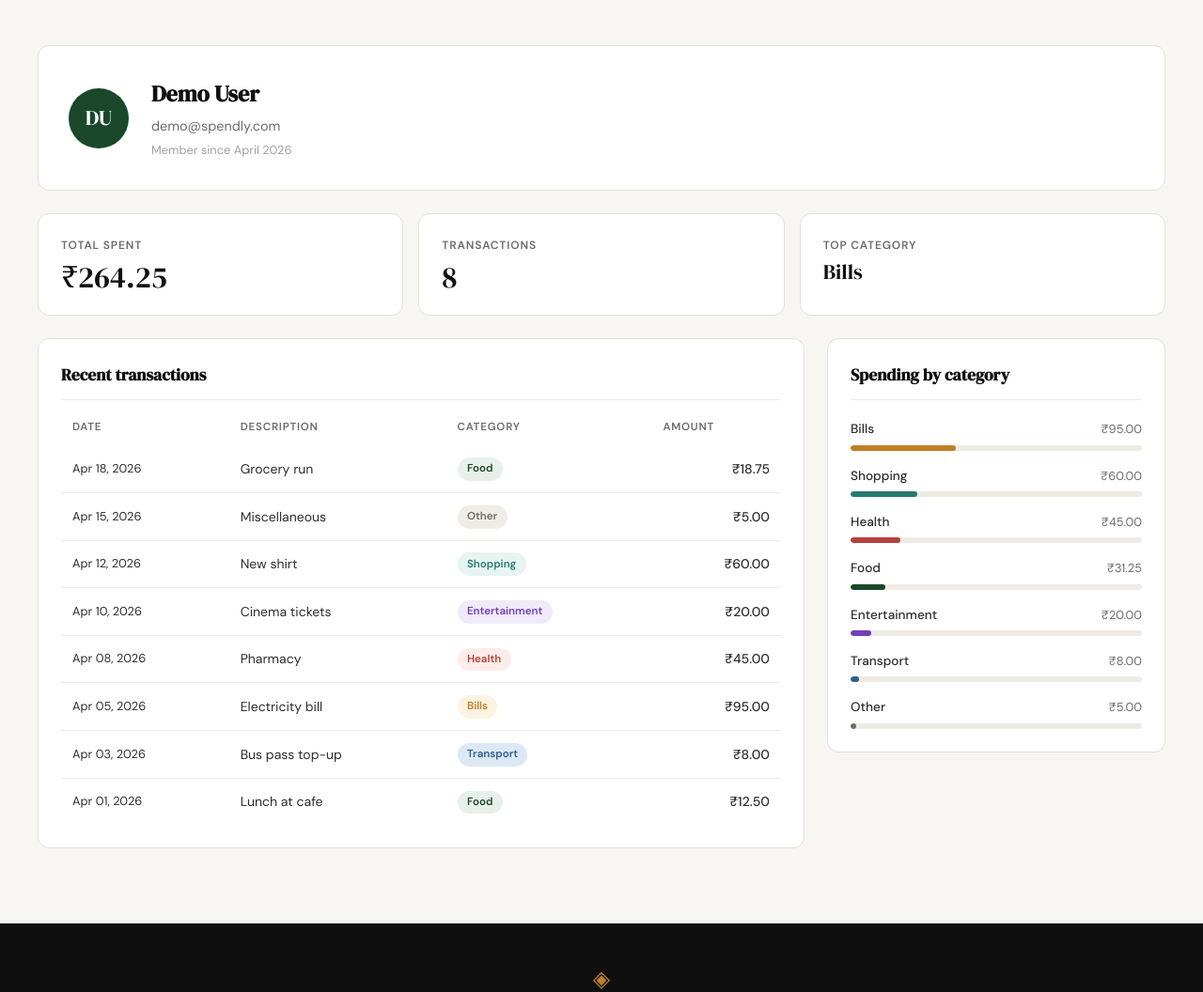
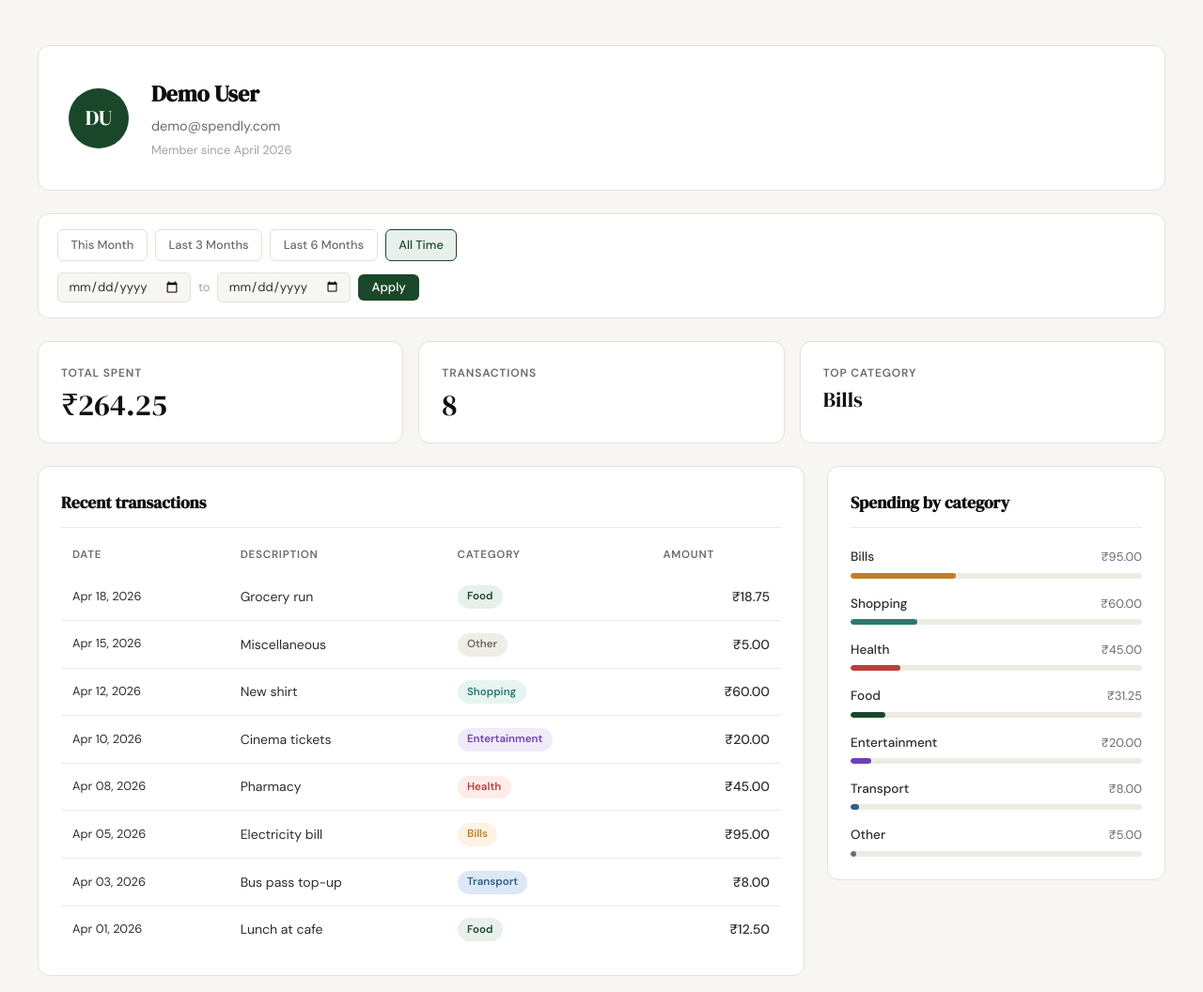
Before and after one commit to Azahar002/Spendly, a Flask app: page /profile in a window 1280 px wide. Shown: the part 61-1117 px from the top of the page at 94% size. Run offline with Flask 3, Linux system fonts and the light colour scheme; a user stored in the database is signed in; data comes from the database, SQL or seed files in the repository.

Commit message:
add data filter to profile page

```diff
--- a/app.py
+++ b/app.py
@@ -1,3 +1,4 @@
+from datetime import datetime, date as _date, timedelta
 from flask import Flask, render_template, request, redirect, url_for, session
 from werkzeug.security import generate_password_hash, check_password_hash
 from database.db import get_db, init_db, seed_db, create_user, get_user_by_email
@@ -91,20 +92,28 @@ def logout():
 # Profile data helpers                                                #
 # ------------------------------------------------------------------ #
 
+def _parse_date(val):
+    try:
+        datetime.strptime(val, '%Y-%m-%d')
+        return val
+    except (ValueError, TypeError):
+        return None
+
+
 def _build_user(user_id):
     return get_user_by_id(user_id)
 
 
-def _build_stats(user_id):
-    return get_summary_stats(user_id)
+def _build_stats(user_id, date_from=None, date_to=None):
+    return get_summary_stats(user_id, date_from=date_from, date_to=date_to)
 
 
-def _build_transactions(user_id):
-    return get_recent_transactions(user_id)
+def _build_transactions(user_id, date_from=None, date_to=None):
+    return get_recent_transactions(user_id, date_from=date_from, date_to=date_to)
 
 
-def _build_categories(user_id):
-    return get_category_breakdown(user_id)
+def _build_categories(user_id, date_from=None, date_to=None):
+    return get_category_breakdown(user_id, date_from=date_from, date_to=date_to)
 
 
 @app.route("/profile")
@@ -112,12 +121,44 @@ def profile():
     if not session.get("user_id"):
         return redirect(url_for("login"))
     uid = session["user_id"]
+
+    date_from = _parse_date(request.args.get("date_from", ""))
+    date_to   = _parse_date(request.args.get("date_to", ""))
+    error = None
+    if date_from and date_to and date_from > date_to:
+        error = "Start date must be before end date."
+        date_from = date_to = None
+
+    today          = _date.today().isoformat()
+    first_of_month = _date.today().replace(day=1).isoformat()
+    three_ago      = (_date.today() - timedelta(days=90)).isoformat()
+    six_ago        = (_date.today() - timedelta(days=180)).isoformat()
+    presets = [
+        {"key": "this_month", "label": "This Month",    "from": first_of_month, "to": today},
+        {"key": "last_3",     "label": "Last 3 Months", "from": three_ago,      "to": today},
+        {"key": "last_6",     "label": "Last 6 Months", "from": six_ago,        "to": today},
+        {"key": "all_time",   "label": "All Time",      "from": None,           "to": None},
+    ]
+
+    active_preset = "all_time"
+    if date_from or date_to:
+        active_preset = "custom"
+        for p in presets:
+            if date_from == p["from"] and date_to == p["to"]:
+                active_preset = p["key"]
+                break
+
     return render_template(
         "profile.html",
         user=_build_user(uid),
-        stats=_build_stats(uid),
-        transactions=_build_transactions(uid),
-        categories=_build_categories(uid),
+        stats=_build_stats(uid, date_from=date_from, date_to=date_to),
+        transactions=_build_transactions(uid, date_from=date_from, date_to=date_to),
+        categories=_build_categories(uid, date_from=date_from, date_to=date_to),
+        date_from=date_from,
+        date_to=date_to,
+        presets=presets,
+        active_preset=active_preset,
+        error=error,
     )
 
 
--- a/database/queries.py
+++ b/database/queries.py
@@ -1,5 +1,11 @@
 from datetime import datetime
 from database.db import get_db
+
+
+def _date_clause(date_from, date_to):
+    if date_from and date_to:
+        return ' AND date BETWEEN ? AND ?', [date_from, date_to]
+    return '', []
 
 
 def get_user_by_id(user_id):
@@ -23,24 +29,19 @@ def get_user_by_id(user_id):
     }
 
 
-def get_summary_stats(user_id):
+def get_summary_stats(user_id, date_from=None, date_to=None):
     """Return dict: total_spent (float), tx_count (int), top_category (str or "—")."""
+    dc, dp = _date_clause(date_from, date_to)
     conn = get_db()
     row = conn.execute(
-        '''SELECT COALESCE(SUM(amount), 0) as total_spent,
-                  COUNT(*) as tx_count
-           FROM expenses
-           WHERE user_id = ?''',
-        (user_id,)
+        'SELECT COALESCE(SUM(amount), 0) as total_spent, COUNT(*) as tx_count'
+        ' FROM expenses WHERE user_id = ?' + dc,
+        [user_id] + dp
     ).fetchone()
     top_row = conn.execute(
-        '''SELECT category
-           FROM expenses
-           WHERE user_id = ?
-           GROUP BY category
-           ORDER BY SUM(amount) DESC
-           LIMIT 1''',
-        (user_id,)
+        'SELECT category FROM expenses WHERE user_id = ?' + dc
+        + ' GROUP BY category ORDER BY SUM(amount) DESC LIMIT 1',
+        [user_id] + dp
     ).fetchone()
     conn.close()
     return {
@@ -50,16 +51,15 @@ def get_summary_stats(user_id):
     }
 
 
-def get_recent_transactions(user_id, limit=10):
+def get_recent_transactions(user_id, limit=10, date_from=None, date_to=None):
     """Return list of dicts: date ("Mon DD, YYYY"), description, category, amount. Newest first."""
+    dc, dp = _date_clause(date_from, date_to)
     conn = get_db()
     rows = conn.execute(
-        '''SELECT date, description, category, amount
-           FROM expenses
-           WHERE user_id = ?
-           ORDER BY date DESC
-           LIMIT ?''',
-        (user_id, limit)
+        'SELECT date, description, category, amount'
+        ' FROM expenses WHERE user_id = ?' + dc
+        + ' ORDER BY date DESC LIMIT ?',
+        [user_id] + dp + [limit]
     ).fetchall()
     conn.close()
     result = []
@@ -74,16 +74,15 @@ def get_recent_transactions(user_id, limit=10):
     return result
 
 
-def get_category_breakdown(user_id):
+def get_category_breakdown(user_id, date_from=None, date_to=None):
     """Return list of dicts: name, total (float), pct (int). Sorted by total DESC. pcts sum to 100."""
+    dc, dp = _date_clause(date_from, date_to)
     conn = get_db()
     rows = conn.execute(
-        '''SELECT category as name, SUM(amount) as total
-           FROM expenses
-           WHERE user_id = ?
-           GROUP BY category
-           ORDER BY total DESC''',
-        (user_id,)
+        'SELECT category as name, SUM(amount) as total'
+        ' FROM expenses WHERE user_id = ?' + dc
+        + ' GROUP BY category ORDER BY total DESC',
+        [user_id] + dp
     ).fetchall()
     conn.close()
     if not rows:
--- a/static/css/profile.css
+++ b/static/css/profile.css
@@ -214,6 +214,105 @@
 .cat-bar--other         { background: var(--cat-other-fg); }
 
 /* ------------------------------------------------------------------ */
+/* Filter bar                                                          */
+/* ------------------------------------------------------------------ */
+
+.filter-bar {
+    background: var(--paper-card);
+    border: 1px solid var(--border);
+    border-radius: var(--radius-md);
+    padding: 1rem 1.25rem;
+    margin-bottom: 1.5rem;
+    display: flex;
+    flex-direction: column;
+    gap: 0.75rem;
+}
+
+.filter-presets {
+    display: flex;
+    flex-wrap: wrap;
+    gap: 0.5rem;
+}
+
+.preset-btn {
+    display: inline-block;
+    padding: 0.35rem 0.85rem;
+    border: 1px solid var(--border);
+    border-radius: var(--radius-sm);
+    font-size: 0.8rem;
+    font-weight: 500;
+    color: var(--ink-muted);
+    text-decoration: none;
+    transition: background 0.15s, border-color 0.15s, color 0.15s;
+}
+
+.preset-btn:hover {
+    background: var(--paper);
+    border-color: var(--ink-faint);
+    color: var(--ink-soft);
+}
+
+.preset-btn--active {
+    background: var(--accent-light);
+    border-color: var(--accent);
+    color: var(--accent);
+}
+
+.filter-custom {
+    display: flex;
+    flex-wrap: wrap;
+    align-items: center;
+    gap: 0.5rem;
+}
+
+.filter-custom input[type="date"] {
+    padding: 0.35rem 0.65rem;
+    border: 1px solid var(--border);
+    border-radius: var(--radius-sm);
+    font-family: var(--font-body);
+    font-size: 0.82rem;
+    color: var(--ink-soft);
+    background: var(--paper);
+}
+
+.filter-to {
+    font-size: 0.8rem;
+    color: var(--ink-faint);
+}
+
+.btn-apply {
+    padding: 0.35rem 0.9rem;
+    background: var(--accent);
+    color: var(--paper-card);
+    border: none;
+    border-radius: var(--radius-sm);
+    font-family: var(--font-body);
+    font-size: 0.82rem;
+    font-weight: 500;
+    cursor: pointer;
+    transition: opacity 0.15s;
+}
+
+.btn-apply:hover { opacity: 0.85; }
+
+.filter-clear {
+    font-size: 0.8rem;
+    color: var(--ink-muted);
+    text-decoration: underline;
+    text-underline-offset: 2px;
+}
+
+.filter-clear:hover { color: var(--ink-soft); }
+
+.filter-error {
+    padding: 0.5rem 0.85rem;
+    background: var(--danger-light);
+    color: var(--danger);
+    border-radius: var(--radius-sm);
+    font-size: 0.82rem;
+}
+
+/* ------------------------------------------------------------------ */
 /* Responsive                                                          */
 /* ------------------------------------------------------------------ */
 
--- a/templates/profile.html
+++ b/templates/profile.html
@@ -17,6 +17,37 @@
         <p class="profile-email">{{ user.email }}</p>
         <p class="profile-since">Member since {{ user.member_since }}</p>
       </div>
+    </div>
+
+    <!-- Filter bar -->
+    <div class="filter-bar">
+      {% if error %}
+      <p class="filter-error">{{ error }}</p>
+      {% endif %}
+      <div class="filter-presets">
+        {% for p in presets %}
+          {% if p.from %}
+            <a href="{{ url_for('profile', date_from=p.from, date_to=p.to) }}"
+               class="preset-btn{% if active_preset == p.key %} preset-btn--active{% endif %}">
+              {{ p.label }}
+            </a>
+          {% else %}
+            <a href="{{ url_for('profile') }}"
+               class="preset-btn{% if active_preset == 'all_time' %} preset-btn--active{% endif %}">
+              {{ p.label }}
+            </a>
+          {% endif %}
+        {% endfor %}
+      </div>
+      <form class="filter-custom" method="get" action="{{ url_for('profile') }}">
+        <input type="date" name="date_from" value="{{ date_from or '' }}">
+        <span class="filter-to">to</span>
+        <input type="date" name="date_to" value="{{ date_to or '' }}">
+        <button type="submit" class="btn-apply">Apply</button>
+        {% if date_from or date_to %}
+        <a href="{{ url_for('profile') }}" class="filter-clear">Clear</a>
+        {% endif %}
+      </form>
     </div>
 
     <!-- Summary stats -->
```
Also changed, not shown: .claude/specs/06-data-filter-profile-page.md (added).
